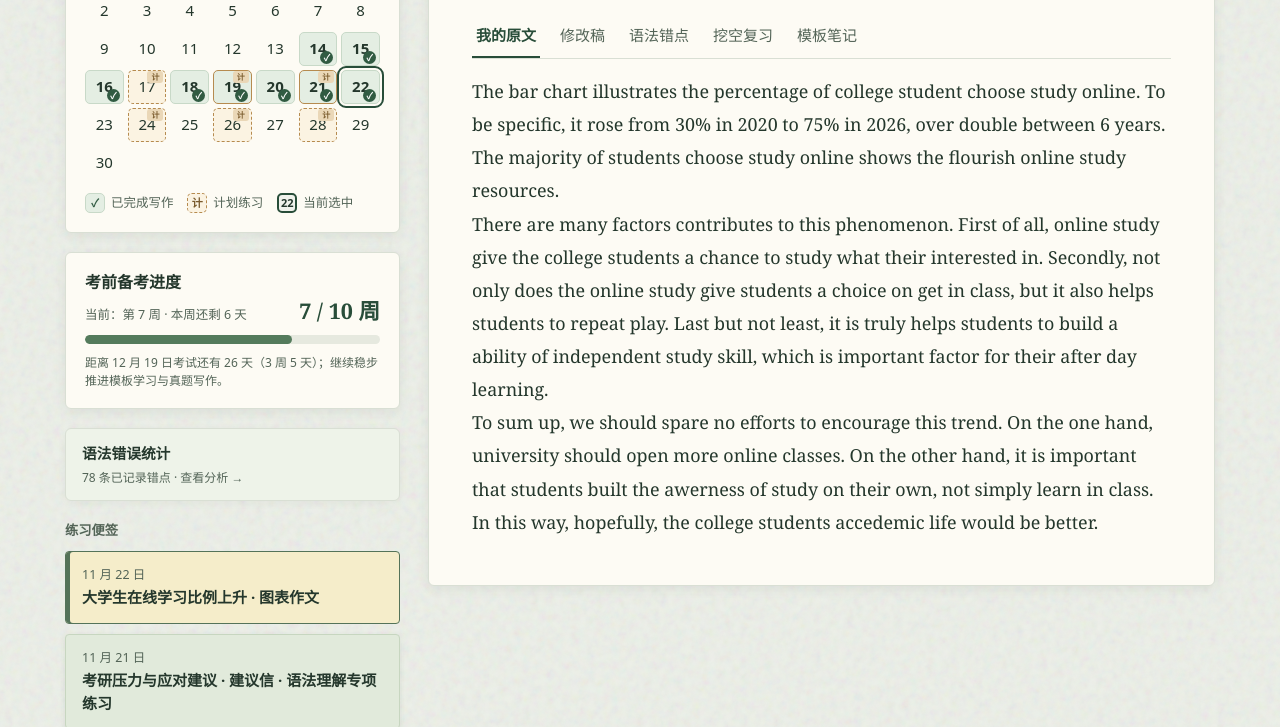
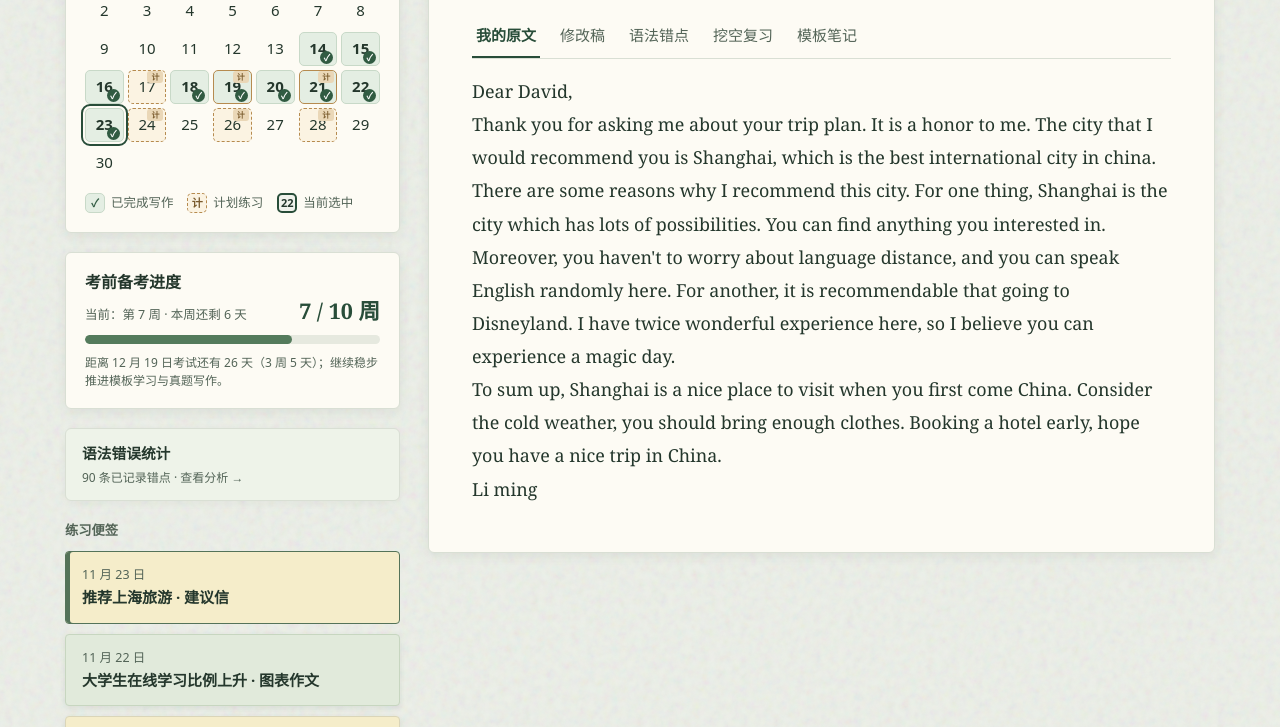
Before and after one commit to ButuSun/english-learning-journal, a plain HTML site: page index.html in a window 1280 px wide. Shown: the part 378-1105 px from the top of the page. Drawn offline with Linux system fonts and the light colour scheme.

Commit message:
Add Nov 23 English Part A writing record

```diff
--- a/index.html
+++ b/index.html
@@ -45,6 +45,113 @@ const studySchedule = {
  '2026-12-19':{title:'考研考试日 ⭐️',detail:'考研考试日。按准考证上的具体日期、时间和考场安排参加考试。',tag:'第 10 周 · 考试'}
 };
 const records = {
+ "2026-11-23": {
+  "title": "推荐上海旅游 · 建议信",
+  "type": "考研英语二 · Part A · 建议信 · 完整练习",
+  "original": [
+    "Dear David,\nThank you for asking me about your trip plan. It is a honor to me. The city that I would recommend you is Shanghai, which is the best international city in china.\nThere are some reasons why I recommend this city. For one thing, Shanghai is the city which has lots of possibilities. You can find anything you interested in. Moreover, you haven't to worry about language distance, and you can speak English randomly here. For another, it is recommendable that going to Disneyland. I have twice wonderful experience here, so I believe you can experience a magic day.\nTo sum up, Shanghai is a nice place to visit when you first come China. Consider the cold weather, you should bring enough clothes. Booking a hotel early, hope you have a nice trip in China.\nLi ming"
+  ],
+  "revised": "Dear David,\n\nThank you for asking me about your trip plan. It is an honor to me. The city that I would recommend to you is Shanghai, which is the best international city in China.\n\nThere are some reasons why I recommend this city. For one thing, Shanghai is the city which has lots of possibilities. You can find anything you are interested in. Moreover, you don't have to worry about the language barrier, and you can speak English randomly here. For another, it is recommendable to go to Disneyland. I have had two wonderful experiences here, so I believe you can experience a magical day.\n\nTo sum up, Shanghai is a nice place to visit when you first come to China. Considering the cold weather, you should bring enough clothes. Book a hotel early. I hope you have a nice trip in China.\n\nLi Ming",
+  "grammar": [
+    [
+      "冠词",
+      "It is a honor to me.",
+      "It is an honor to me.",
+      "honor 的 h 不发音，以元音音素开头，因此使用 an。"
+    ],
+    [
+      "固定搭配与介词",
+      "The city that I would recommend you is Shanghai",
+      "The city that I would recommend to you is Shanghai",
+      "recommend something to somebody；这里 recommend 后面接给某人的推荐对象时需要 to。"
+    ],
+    [
+      "专有名词大小写",
+      "in china / Li ming",
+      "in China / Li Ming",
+      "国家名称和英文姓名中的名字首字母均需大写。"
+    ],
+    [
+      "系动词缺失",
+      "anything you interested in",
+      "anything you are interested in",
+      "be interested in 是固定结构，关系结构中不能省略 are。"
+    ],
+    [
+      "否定结构",
+      "you haven't to worry",
+      "you don't have to worry",
+      "表示“不必”用 don't have to，不能用 haven't to。"
+    ],
+    [
+      "固定搭配",
+      "language distance",
+      "language barrier",
+      "表示“语言障碍”通常使用固定搭配 language barrier。"
+    ],
+    [
+      "不定式结构",
+      "it is recommendable that going to Disneyland",
+      "it is recommendable to go to Disneyland",
+      "it is + 形容词 + to do；原句 that 后直接接 going，结构不完整。"
+    ],
+    [
+      "数量词与名词复数",
+      "I have twice wonderful experience",
+      "I have had two wonderful experiences",
+      "具体数量“两次”用 two；可数名词 experience 用复数；现在完成时用 have had。"
+    ],
+    [
+      "词性",
+      "a magic day",
+      "a magical day",
+      "修饰名词 day 需要形容词 magical。"
+    ],
+    [
+      "介词",
+      "when you first come China",
+      "when you first come to China",
+      "表示来到某地使用 come to + 地点。"
+    ],
+    [
+      "非谓语与句子连接",
+      "Consider the cold weather, you should...",
+      "Considering the cold weather, you should...",
+      "这里用 Considering 引出考虑因素；原句的祈使动词 Consider 与后面的完整句之间连接不当。"
+    ],
+    [
+      "祈使句与主语",
+      "Booking a hotel early, hope you have...",
+      "Book a hotel early. I hope you have...",
+      "给对方建议可用祈使句 Book...；hope 前需要明确主语 I。"
+    ]
+  ],
+  "studyNotes": {
+    "intro": "本次为英语二 Part A 建议信，推荐外国朋友 David 来上海旅游。原稿保留了上海的城市体验、英语交流、迪士尼三个理由，并在结尾补充天气与提前订酒店的建议。批改以明确语法、拼写和必要固定搭配纠错为主，没有重写论证顺序。",
+    "sections": [
+      {
+        "title": "本次可复用的三个句型与逻辑点",
+        "items": [
+          {
+            "name": "The city that I would recommend to you is...",
+            "template": "The city that I would recommend to you is Shanghai.",
+            "note": "用定语从句明确推荐对象，适合建议信开头。"
+          },
+          {
+            "name": "There are some reasons why...",
+            "template": "There are some reasons why I recommend this city.",
+            "note": "先总述推荐理由，再用 For one thing / For another 分点展开。"
+          },
+          {
+            "name": "Considering..., you should...",
+            "template": "Considering the cold weather, you should bring enough clothes.",
+            "note": "Considering + 名词短语引出需要考虑的情况，再提出具体建议。"
+          }
+        ]
+      }
+    ]
+  }
+},
  "2026-11-22": {
    "title": "大学生在线学习比例上升 · 图表作文",
    "type": "考研英语二 · Part B · 图表作文 · 完整练习",
```
